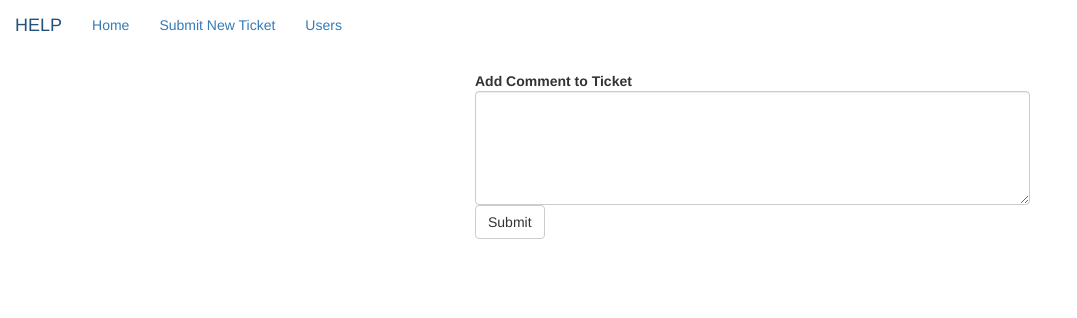
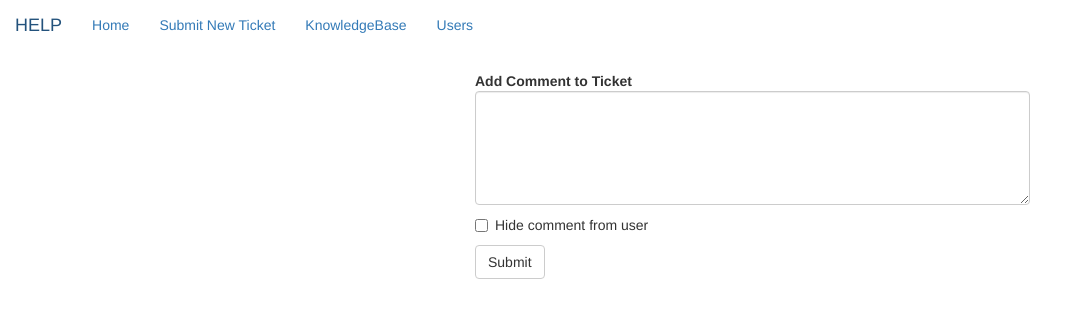
Before and after one commit to fergals/honours, a PHP site: page /ticket.php?id=1 in a window 1280 px wide. Shown: the top 318 px of the page, without its empty margins (0-1077 px from the left). Run offline with PHP 8.4, Linux system fonts and the light colour scheme; data that the repository does not hold is empty.

Commit message:
Hidden & KB
Users can now select to hide a comment for internal purposes. Also added
link for KB.

```diff
--- a/header.php
+++ b/header.php
@@ -19,6 +19,9 @@
           <a class="nav-link" href="submit.php">Submit New Ticket</a>
         </li>
         <li class="nav-item">
+          <a class="nav-link" href="knowledge.php">KnowledgeBase</a>
+        </li>
+        <li class="nav-item">
           <a class="nav-link" href="users.php">Users</a>
         </li>
       </ul>
--- a/submitticket.php
+++ b/submitticket.php
@@ -19,8 +19,9 @@ $status = $_POST['status'];
 $urgency = $_POST['urgency'];
 $department = $_POST['department'];
 $category = $_POST['category'];
+$hiddenpost = $_POST['hidden'];
 
-$stmt = $db->prepare("INSERT INTO ticket (tID, userid, query, date, queue, status, urgency, department, category) VALUES (:tID, :userid, :query, :date, :queue, :status, :urgency, :department, :category)");
+$stmt = $db->prepare("INSERT INTO ticket (tID, userid, query, date, queue, status, urgency, department, category, hidden) VALUES (:tID, :userid, :query, :date, :queue, :status, :urgency, :department, :category, :hidden)");
 $dateinc = $db->query("SELECT id FROM ticket ORDER BY ID DESC LIMIT 1");
 
 $stmt->bindParam(':tID', $tID, PDO::PARAM_INT, 100);
@@ -32,6 +33,7 @@ $stmt->bindParam(':status', $status, PDO::PARAM_STR, 10000);
 $stmt->bindParam(':urgency', $urgency, PDO::PARAM_STR, 10000);
 $stmt->bindParam(':department', $department, PDO::PARAM_STR, 10000);
 $stmt->bindParam(':category', $category, PDO::PARAM_STR, 10000);
+$stmt->bindParam(':hidden', $hiddenpost, PDO::PARAM_STR, 10000);
 
 if($stmt->execute()) {
   echo "Successfully added ticket - <a href='index.php'>Go Back</a>";
--- a/ticket.php
+++ b/ticket.php
@@ -10,6 +10,17 @@ include 'header.php'; ?>
  $ticketid = $_GET['id'];
  $userid = rand(1,6);
 
+ //Get User information and display on left
+ $userinfo = $db->query("SELECT id, username, firstname, surname, email, phonenumber, department, usertype FROM users where id = '$userid'");
+ while($u = $userinfo->fetch(PDO::FETCH_OBJ)) {
+ echo '<strong>User Information</strong><br />';
+ echo 'Name: ' . $u->firstname . ' ' . $u->surname . '<br />';
+ echo 'E-mail: ' . $u->email . '<br />';
+ echo 'Telephone: ' . $u->phonenumber .'<br />';
+ echo 'Department: ' . $u->department . '<br />';
+ echo 'User Type: ' . $u->usertype . '<br /><br />';
+ }
+
 //Get Ticket information and display on left
 $ticketinfo = $db->query("SELECT userid, tID, date, query FROM ticket where tID = '$ticketid'");
 while($r = $ticketinfo->fetch(PDO::FETCH_OBJ)) {
@@ -20,18 +31,7 @@ echo 'Status: Open<br />';
 echo 'Urgency: Normal<br /><br />';
 echo 'Category: Computer Issues<br />';
 echo 'Department: Finance <br /><br />';
-echo 'Submitted: 10/10/16<br /><br />';
-}
-
-//Get User information and display on left
-$userinfo = $db->query("SELECT id, username, firstname, surname, email, phonenumber, department, usertype FROM users where id = '$userid'");
-while($u = $userinfo->fetch(PDO::FETCH_OBJ)) {
-echo '<strong>User Information</strong><br />';
-echo 'Name: ' . $u->firstname . ' ' . $u->surname . '<br />';
-echo 'E-mail: ' . $u->email . '<br />';
-echo 'Telephone: ' . $u->phonenumber .'<br />';
-echo 'Department: ' . $u->department . '<br />';
-echo 'User Type: ' . $u->usertype;
+echo 'Submitted: 10/10/16';
 }
  ?>
 
@@ -64,6 +64,11 @@ echo 'User Type: ' . $u->usertype;
            echo "<input type='hidden' name='commentuID' value='" . $userid . "'>";;
         }
          ?>
+         <div class="checkbox">
+           <label>
+             <input type="checkbox" name='hidden' value='true'> Hide comment from user
+           </label>
+         </div>
 
         <button type='submit' class='btn btn-default'>Submit</button>
       </form>
```
